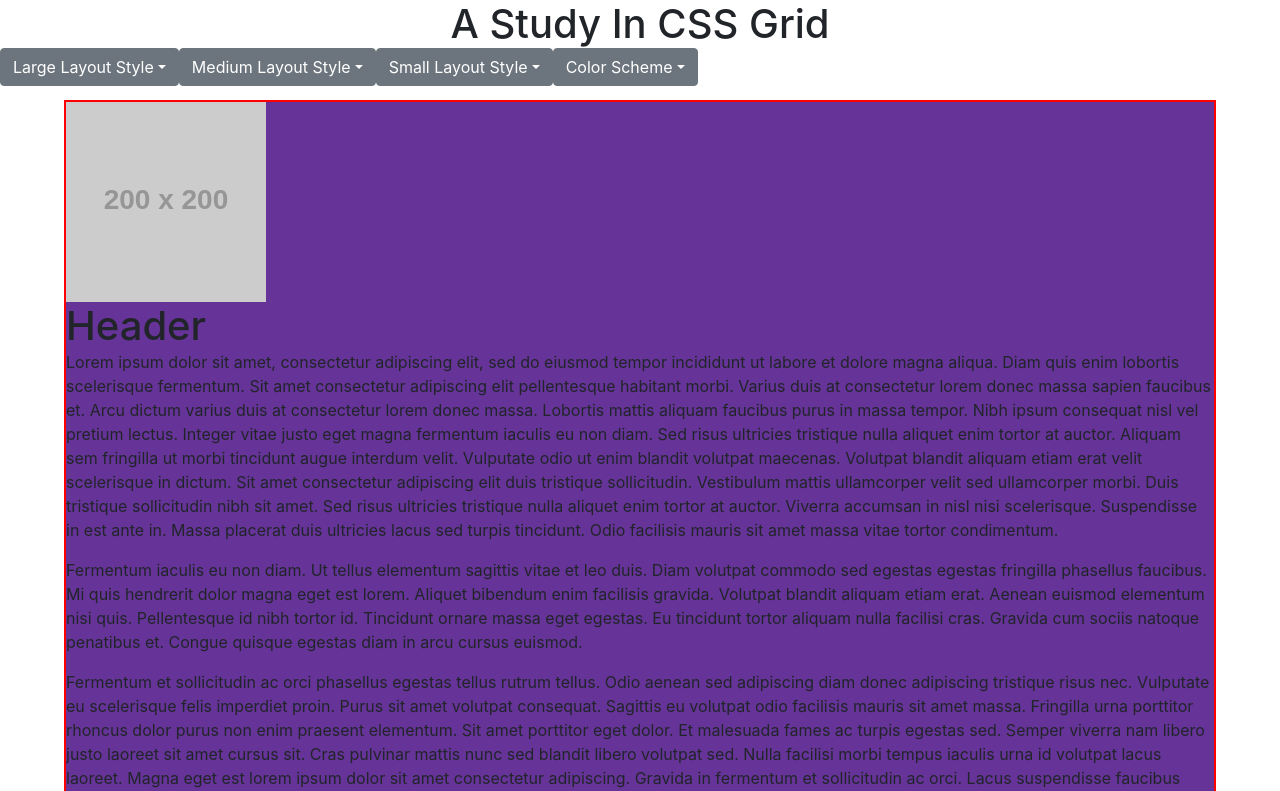
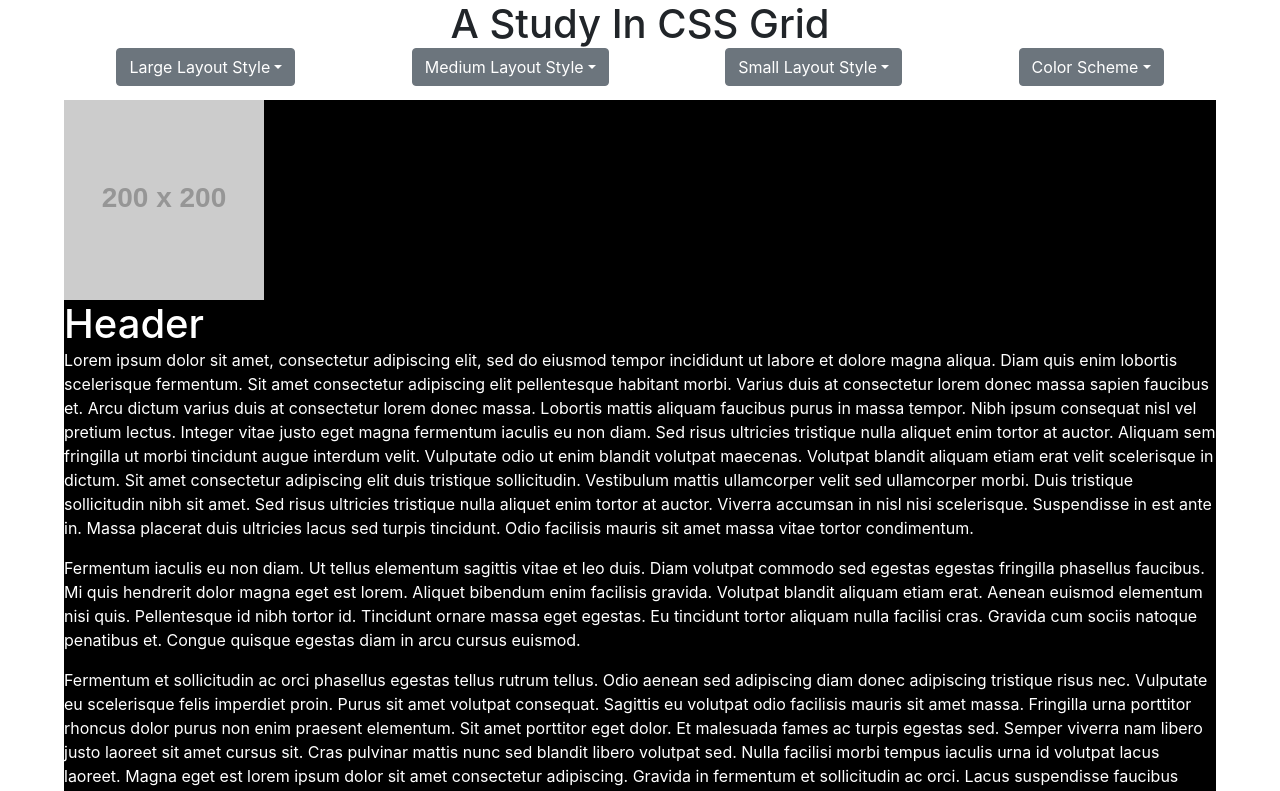
Before and after one commit to paulrobhendrickson/a-study-in-grid, a React (Create React App) app: page / in a window 1280 px wide. Shown: the top 791 px of the page. Built offline with nearby package versions, Linux system fonts and the light colour scheme.

Commit message:
found new image

```diff
--- a/public/media/styles/color-schemes/color-scheme-a.css
+++ b/public/media/styles/color-schemes/color-scheme-a.css
@@ -1,3 +1,14 @@
 .FakeBody {
-  border: 2px solid red;
+  background-color: black;
 }
+
+.Image {
+}
+
+.Header {
+  color: white;
+}
+
+.Article {
+  color: white;
+}
--- a/public/media/styles/color-schemes/color-scheme-b.css
+++ b/public/media/styles/color-schemes/color-scheme-b.css
@@ -1,3 +1,14 @@
 .FakeBody {
-  border: 2px solid rebeccapurple;
+  min-height: 100%;
+  max-width: 90%;
+  margin: auto;
 }
+
+.Image {
+}
+
+.Header {
+}
+
+.Article {
+}
--- a/public/media/styles/large-layouts/large-layout-a.css
+++ b/public/media/styles/large-layouts/large-layout-a.css
@@ -1,3 +1,11 @@
 .FakeBody {
-  background-color: rebeccapurple;
 }
+
+.Image {
+}
+
+.Header {
+}
+
+.Article {
+}
--- a/public/media/styles/large-layouts/large-layout-b.css
+++ b/public/media/styles/large-layouts/large-layout-b.css
@@ -1,3 +1,14 @@
 .FakeBody {
-  background-color: red;
+  min-height: 100%;
+  max-width: 90%;
+  margin: auto;
 }
+
+.Image {
+}
+
+.Header {
+}
+
+.Article {
+}
--- a/public/media/styles/medium-layouts/medium-layout-a.css
+++ b/public/media/styles/medium-layouts/medium-layout-a.css
@@ -1,3 +1,14 @@
 .FakeBody {
-  background-color: aquamarine;
+  min-height: 100%;
+  max-width: 90%;
+  margin: auto;
 }
+
+.Image {
+}
+
+.Header {
+}
+
+.Article {
+}
--- a/public/media/styles/medium-layouts/medium-layout-b.css
+++ b/public/media/styles/medium-layouts/medium-layout-b.css
@@ -1,3 +1,14 @@
 .FakeBody {
-    background-color: burlywood;
-  }
+  min-height: 100%;
+  max-width: 90%;
+  margin: auto;
+}
+
+.Image {
+}
+
+.Header {
+}
+
+.Article {
+}
--- a/public/media/styles/small-layouts/small-layout-a.css
+++ b/public/media/styles/small-layouts/small-layout-a.css
@@ -1,3 +1,14 @@
 .FakeBody {
-  background-color: pink;
+  min-height: 100%;
+  max-width: 90%;
+  margin: auto;
 }
+
+.Image {
+}
+
+.Header {
+}
+
+.Article {
+}
--- a/public/media/styles/small-layouts/small-layout-b.css
+++ b/public/media/styles/small-layouts/small-layout-b.css
@@ -1,3 +1,14 @@
 .FakeBody {
-  background-color: blue;
+  min-height: 100%;
+  max-width: 90%;
+  margin: auto;
 }
+
+.Image {
+}
+
+.Header {
+}
+
+.Article {
+}
--- a/src/App.css
+++ b/src/App.css
@@ -14,7 +14,12 @@ h5 {
 }
 
 .FakeBody {
-  min-height: 90%;
-  width: 90%;
+  min-height: 100%;
+  max-width: 90%;
   margin: auto;
 }
+
+.dropdowns {
+  display: flex;
+  justify-content: space-evenly;
+}
--- a/src/Components/PageHeader/PageHeader.css
+++ /dev/null
@@ -1,3 +0,0 @@
-.dropdowns {
-  display: flex;
-}
--- a/src/Components/PageHeader/PageHeader.js
+++ b/src/Components/PageHeader/PageHeader.js
@@ -1,5 +1,4 @@
 import React from "react";
-import "./PageHeader.css";
 import Dropdown from "../Dropdown/Dropdown";
 
 function PageHeader({ styleSheetsArray, styleSheets, setStyleSheets }) {
```
Also changed, not shown: src/Media/Images/image.jpg (added).
